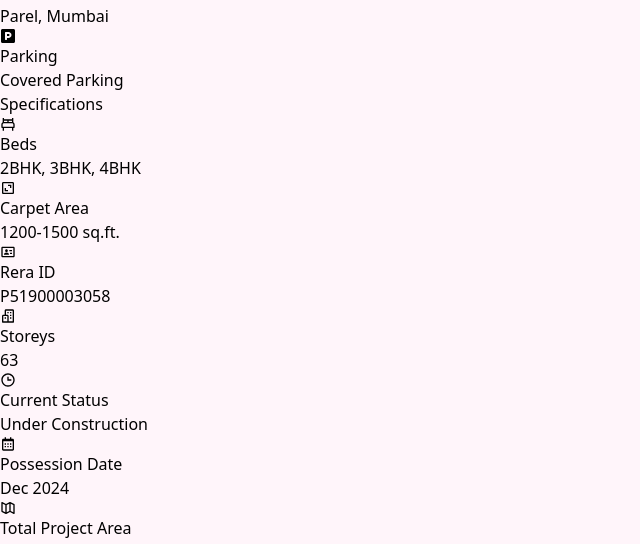
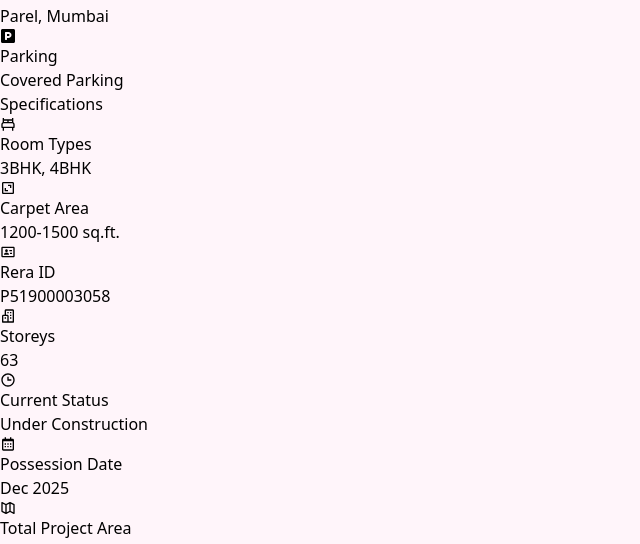
Before and after one commit to blueroofindia/BlueRoof--Website, a React (Vite) app in the folder client/: page /property/1 in a window 1280 px wide. Shown: the part 1524-2068 px from the top of the page, without its empty margins (0-640 px from the left). Built offline with nearby package versions, Linux system fonts and the light colour scheme; no server answers.

Commit message:
Existing property location and room types update

```diff
--- a/client/src/data/propertyData.js
+++ b/client/src/data/propertyData.js
@@ -18,7 +18,7 @@ export const allListings = [
     },
     region: 'Mumbai',
     location: 'Parel',
-    rooms: ['2BHK', '3BHK', '4BHK'], // Array of available room types
+    rooms: ['3BHK', '4BHK'], // Array of available room types
     imageUrls: [
       '/assets/Properties Images/RuparelJewel/RuparelJewel01.jpg',
       '/assets/Properties Images/RuparelJewel/RuparelJewel02.jpg',
@@ -30,8 +30,8 @@ export const allListings = [
     specifications: [
       {
         icon: 'BiBed',
-        label: 'Beds',
-        value: '2BHK, 3BHK, 4BHK'
+        label: 'Room Types',
+        value: '3BHK, 4BHK'
       },
       {
         icon: 'BiArea',
@@ -56,7 +56,7 @@ export const allListings = [
       {
         icon: 'BiCalendar',
         label: 'Possession Date',
-        value: 'Dec 2024'
+        value: 'Dec 2025'
       },
       {
         icon: 'BiMapAlt',
@@ -92,7 +92,7 @@ export const allListings = [
     },
     region: 'Mumbai',
     location: 'Bhandup',
-    rooms: '3BHK',
+    rooms: '2BHK, 2.5BHK, 3BHK, 4BHK',
     imageUrls: [
       '/assets/Properties Images/LodhaCorthinia/LodhaCorthinia01.jpg',
       '/assets/Properties Images/LodhaCorthinia/LodhaCorthinia02.jpg',
@@ -104,8 +104,8 @@ export const allListings = [
     specifications: [
       {
         icon: 'BiBed',
-        label: 'Beds',
-        value: '3BHK'
+        label: 'Room Types',
+        value: '2BHK, 2.5BHK, 3BHK, 4BHK'
       },
       {
         icon: 'BiArea',
@@ -174,8 +174,8 @@ export const allListings = [
     specifications: [
       {
         icon: 'BiBed',
-        label: 'Beds',
-        value: '4BHK'
+        label: 'Room Types',
+        value: '4BHK, 5BHK, Penthouse'
       },
       {
         icon: 'BiArea',
@@ -246,8 +246,8 @@ export const allListings = [
     specifications: [
       {
         icon: 'BiBed',
-        label: 'Beds',
-        value: '2BHK'
+        label: 'Room Types',
+        value: '1BHK, 2BHK, 3BHK'
       },
       {
         icon: 'BiArea',
@@ -319,8 +319,8 @@ export const allListings = [
     specifications: [
       {
         icon: 'BiBed',
-        label: 'Beds',
-        value: '5BHK'
+        label: 'Room Types',
+        value: '4BHK, 5BHK, Penthouse'
       },
       {
         icon: 'BiArea',
@@ -367,7 +367,7 @@ export const allListings = [
   {
     _id: '6',
     name: 'MICL Aaradhya Avaan',
-    address: 'Malad West, Mumbai',
+    address: 'Tardeo, Mumbai',
     description: `MICL Aaradhya Avaan by MICL is an under-construction project in Tardeo, Mumbai, offering luxury with the blend of elegance and exclusivity. This upcoming address will be home for designer residences, ensuring comfort and well-being to its owners.
 
     MICL Aaradhya Avaan is scheduled for possession in Dec, 2030 and will offer expansive apartments in various configurations.
@@ -378,7 +378,7 @@ export const allListings = [
       range: '8.6Cr to 21.17Cr'
     },
     region: 'Mumbai',
-    location: 'Malad West',
+    location: 'Tardeo',
     rooms: '3BHK',
     imageUrls: [
       '/assets/Properties Images/AaradhyaAvaan/AaradhyaAvaan01.jpg',
@@ -391,8 +391,8 @@ export const allListings = [
     specifications: [
       {
         icon: 'BiBed',
-        label: 'Beds',
-        value: '3BHK'
+        label: 'Room Types',
+        value: '3BHK, 4BHK, 5BHK'
       },
       {
         icon: 'BiArea',
@@ -436,10 +436,11 @@ export const allListings = [
     developer: 'MICL',
     parking: 'Covered Parking'
   },
+
   {
     _id: '7',
     name: 'Lodha Amara',
-    address: 'Thane West',
+    address: 'Kolshet Road, Thane West',
     description: `Amara Towers a project by the Lodha Group, is located between West and East Thane. The project comprises 1, 2 and 3 BHK units ranging from 366 square feet to 1070 square feet.
 
     The project features a 30-acre landscaped open space that includes a play village, cricket pitch, children's play areas, and picnic areas with hammocks. Other amenities include a primary clubhouse, 5 smaller clubhouses, outdoor and indoor party venues, a floating deck and a poolside cafe.
@@ -449,7 +450,7 @@ export const allListings = [
     regularPrice: {
       range: '85Lakh to 2.5Cr'
     },
-    region: 'Mumbai',
+    region: 'Thane',
     location: 'Thane West',
     rooms: '2BHK',
     imageUrls: [
@@ -462,8 +463,8 @@ export const allListings = [
     specifications: [
       {
         icon: 'BiBed',
-        label: 'Beds',
-        value: '2BHK'
+        label: 'Room Types',
+        value: '1BHK, 2BHK, 3BHK, 4BHK'
       },
       {
         icon: 'BiArea',
@@ -510,7 +511,7 @@ export const allListings = [
   {
     _id: '8',
     name: 'K Raheja Modern Vivarea',
-    address: 'Thane West',
+    address: 'Mahalaxmi, Mumbai',
     description: `Raheja Modern Vivarea by K Raheja Corp is an under-construction project in Mahalaxmi, Mumbai, offering luxury with the blend of elegance and exclusivity. This upcoming address will be home for designer residences, ensuring comfort and well-being to its owners.
 
     Raheja Modern Vivarea is scheduled for possession in Mar, 2028 and will offer expansive apartments in various configurations.
@@ -521,7 +522,7 @@ export const allListings = [
       range: '12Cr to 22Cr'
     },
     region: 'Mumbai',
-    location: 'Thane West',
+    location: 'Mahalaxmi',
     rooms: '2BHK',
     imageUrls: [
       '/assets/Properties Images/ModernVivarea/ModernVivarea01.jpg',
@@ -532,8 +533,8 @@ export const allListings = [
     specifications: [
       {
         icon: 'BiBed',
-        label: 'Beds',
-        value: '2BHK'
+        label: 'Room Types',
+        value: '3BHK, 3.5BHK, 4BHK, 5BHK'
       },
       {
         icon: 'BiArea',
--- a/client/src/pages/Explore.jsx
+++ b/client/src/pages/Explore.jsx
@@ -28,7 +28,7 @@ export default function Explore() {
       },
       region: 'Mumbai',
       location: 'Parel',
-      rooms: ['2BHK', '3BHK'],
+      rooms: ['3BHK', '4BHK'],
       configurations: [
         {
           type: '2BHK',
@@ -64,8 +64,9 @@ export default function Explore() {
         '24/7 Security'
       ],
       developer: 'Ruparel Realty',
-      parking: '2 Covered Parking'
+      parking: 'Covered Parking'
     },
+
     {
       _id: '2',
       name: 'Lodha Corthinia',
@@ -77,7 +78,7 @@ export default function Explore() {
       },
       region: 'Mumbai',
       location: 'Bhandup',
-      rooms: ['3BHK', '4BHK'],
+      rooms: ['2BHK','2.5BHK','3BHK', '4BHK',],
       configurations: [
         {
           type: '3BHK',
@@ -127,7 +128,7 @@ export default function Explore() {
       },
       region: 'Mumbai',
       location: 'Bandra',
-      rooms: ['4BHK'],
+      rooms: ['4BHK','5BHK','Penthouse'],
       configurations: [
         {
           type: '4BHK',
@@ -168,7 +169,7 @@ export default function Explore() {
       },
       region: 'Thane',
       location: 'Majiwada',
-      rooms: ['2BHK', '3BHK'],
+      rooms: ['1BHK','2BHK', '3BHK'],
       configurations: [
         {
           type: '2BHK',
@@ -217,7 +218,7 @@ export default function Explore() {
       },
       region: 'Mumbai',
       location: 'Prabhadevi',
-      rooms: ['5BHK'],
+      rooms: ['4BHK','5BHK','Penthouse'],
       configurations: [
         {
           type: '5BHK',
@@ -258,7 +259,7 @@ export default function Explore() {
       },
       region: 'Mumbai',
       location: 'Tardeo',
-      rooms: ['3BHK'],
+      rooms: ['3BHK', '4BHK', '5BHK'],
       configurations: [
         {
           type: '3BHK',
@@ -291,15 +292,15 @@ export default function Explore() {
     {
       _id: '7',
       name: 'Lodha Amara',
-      address: 'Thane West',
+      address: 'Kolshet Road, Thane West',
       description: 'Luxury apartments with stunning views and premium amenities for an elevated lifestyle.',
       type: 'Apartment',
       regularPrice: {
         range: '85Lakh to 2.5Cr'
       },
       region: 'Thane',
-      location: 'Thane West',
-      rooms: ['2BHK'],
+      location: 'Kolshet Road',
+      rooms: ['1BHK', '2BHK','3BHK', '4BHK'],
       configurations: [
         {
           type: '2BHK',
@@ -327,18 +328,19 @@ export default function Explore() {
       developer: 'Developer Name',
       parking: '2 Covered Parking'
     },
+
     {
       _id: '8',
       name: 'K Raheja Modern Vivarea',
-      address: 'Thane West',
+      address: 'Mahalaxmi, Mumbai',
       description: 'Luxury apartments with stunning views and premium amenities for an elevated lifestyle.',
       type: 'Apartment',
       regularPrice: {
         range: '12Cr to 22Cr'
       },
-      region: 'Thane',
-      location: 'Thane West',
-      rooms: ['2BHK'],
+      region: 'Mumbai',
+      location: 'Mahalaxmi',
+      rooms: ['3BHK', '3.5BHK', '4BHK', '5BHK'],
       configurations: [
         {
           type: '2BHK',
```
